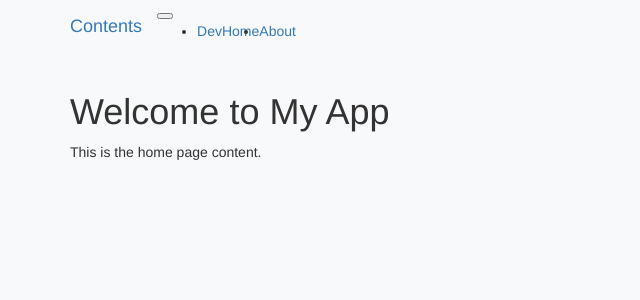
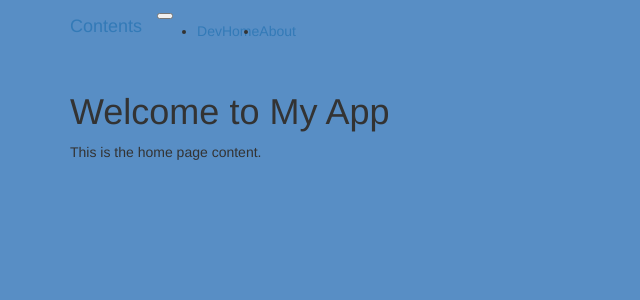
Before and after one commit to Cagedhawk1/91893---Tysen-Main, a Flask app: page /DevHome in a window 1280 px wide. Shown: the top 300 px of the page, without its empty margins (0-640 px from the left). Run offline with Flask 3, Linux system fonts and the light colour scheme; some libraries are stand-ins or nearby versions.

Commit message:
1.28 quick test

```diff
--- a/templates/static/style.css
+++ b/templates/static/style.css
@@ -1,3 +1,3 @@
 body {
-  background-color: #f8f9fa;
+  background-color: #588ec5;
 }
```
